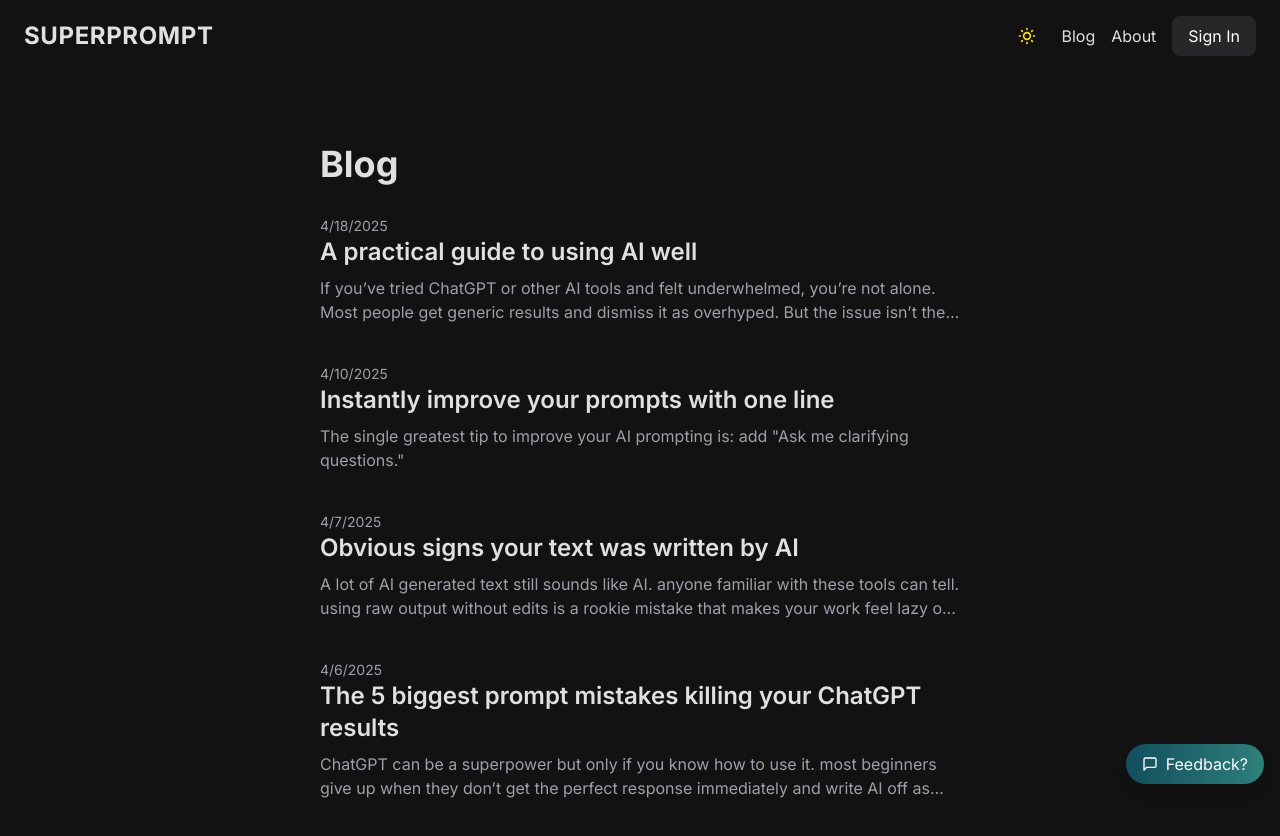
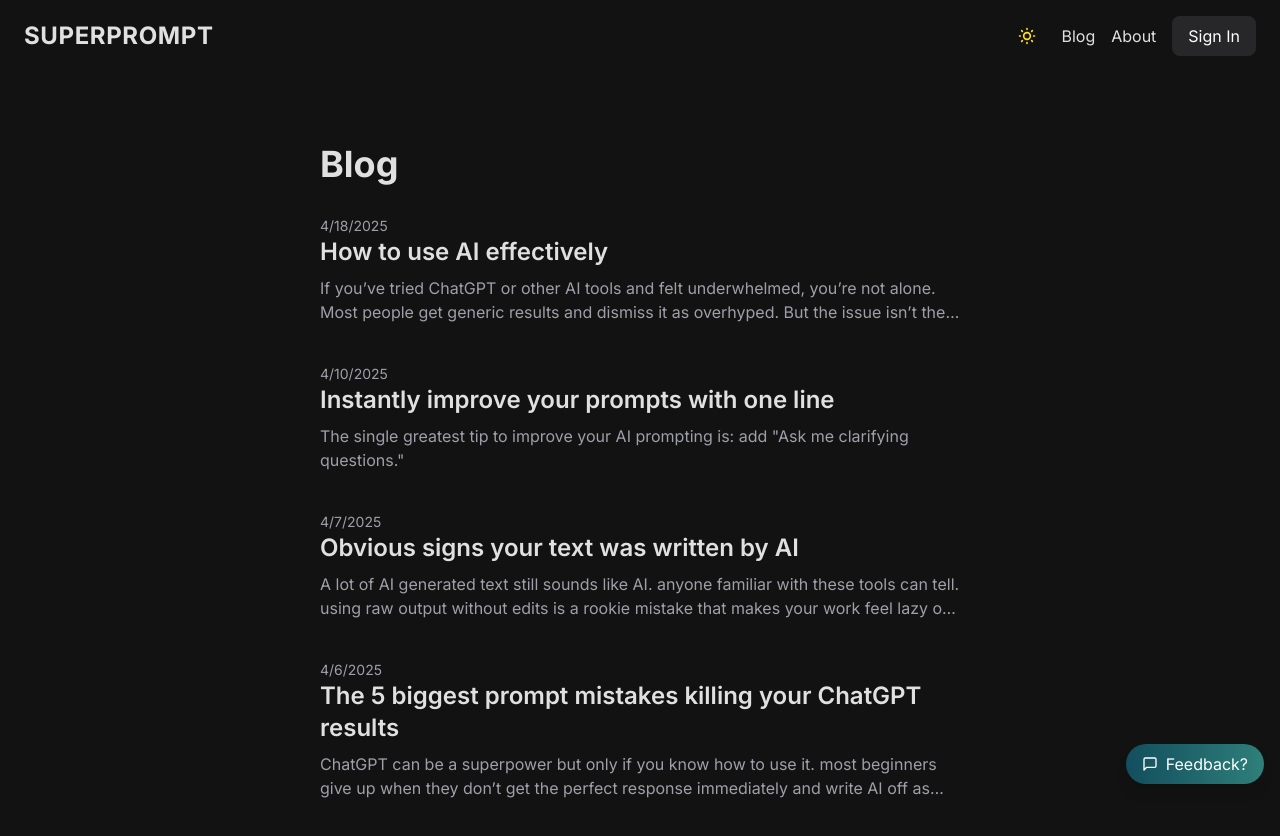
Before and after one commit to kaitoo1/superprompt, a Next.js app: page /blog in a window 1280 px wide. Shown: the top 836 px of the page. Built offline with nearby package versions, Linux system fonts and the light colour scheme; no server answers.

Commit message:
rename post

```diff
--- a/data/blogPosts.json
+++ b/data/blogPosts.json
@@ -1,9 +1,9 @@
 [
   {
-    "slug": "practical-guide-use-ai-well",
-    "title": "A practical guide to using AI well",
+    "slug": "how-to-use-ai-effectively",
+    "title": "How to use AI effectively",
     "date": "2025-04-18",
-    "file": "practical-guide-use-ai-well.md",
+    "file": "how-to-use-ai-effectively.md",
     "preview": "If you’ve tried ChatGPT or other AI tools and felt underwhelmed, you’re not alone. Most people get generic results and dismiss it as overhyped. But the issue isn’t the tool. It’s how you use it.",
     "keywords": [
       "AI for beginners",
--- a/next-sitemap.config.js
+++ b/next-sitemap.config.js
@@ -38,7 +38,7 @@ module.exports = {
       "5-prompt-mistakes-killing-your-chatgpt-results",
       "telltale-signs-text-written-by-ai",
       "instantly-improve-your-prompts-with-one-line",
-      "practical-guide-use-ai-well",
+      "how-to-use-ai-effectively",
     ];
     const now = new Date().toISOString();
     const promptPaths = promptSlugs.map((slug) => ({
```
Also changed, not shown: data/posts/how-to-use-ai-effectively.md (renamed from data/posts/practical-guide-use-ai-well.md), 1 other file (tests, documents, lock files or other folders).
